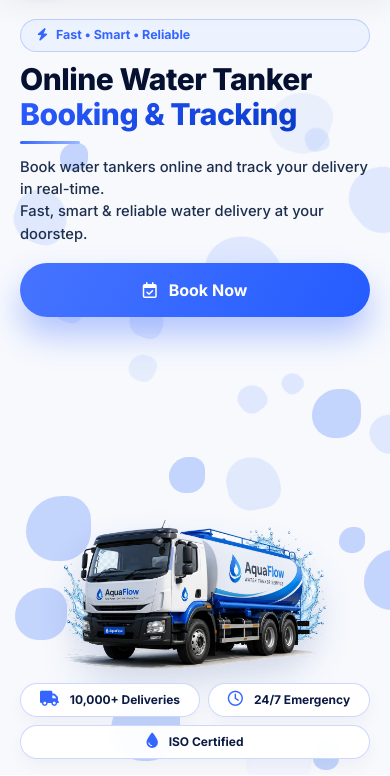
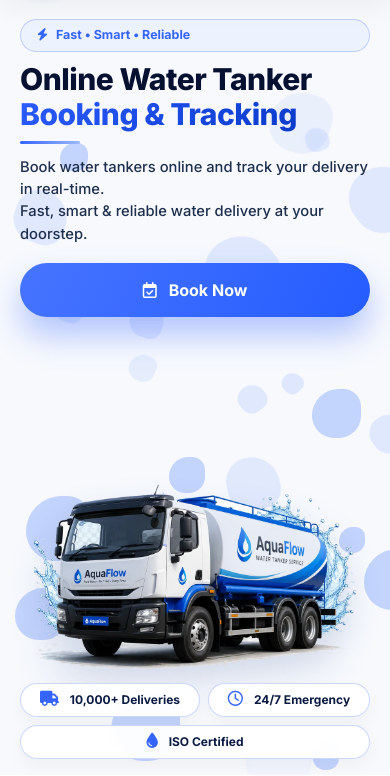
Before and after one commit to Kruthibhebbar/Aqua-Flow-Project, a Flask app: page / in a window 390 px wide. Shown: the part 69-845 px from the top of the page. Run offline with Flask 3, Linux system fonts and the light colour scheme.

Commit message:
Mobile View Change

```diff
--- a/templates/index.html
+++ b/templates/index.html
@@ -267,8 +267,8 @@
             height: 100%;
             background-image: url("{{ url_for('static', filename='images/aquaflow-truck-hero.webp') }}");
             background-repeat: no-repeat;
-            background-size: clamp(420px, 32vw, 520px) auto;
-            background-position: right 40px center;
+            background-size: clamp(480px, 38vw, 600px) auto;
+            background-position: right 110px center;
             opacity: 1;
             pointer-events: none;
             z-index: 0;
@@ -948,12 +948,13 @@
             }
             .hero-mobile-image {
                 display: block;
-                /* AquaFlow truck: sized to ~78% of the available width so it
-                   reads as the hero's centerpiece without feeling oversized */
-                width: 78%;
-                max-width: 78%;
+                /* AquaFlow truck: enlarged so it reads as a bold centerpiece */
+                width: 94%;
+                max-width: 94%;
                 height: auto;
                 flex-shrink: 0;
+                margin-left: auto;
+                margin-right: auto;
                 /* margin-top: auto is the ONE flexible gap in this column —
                    it soaks up whatever vertical space is left after the
                    text/button above, pushing the image + the feature
@@ -993,9 +994,11 @@
                 font-size: 1rem;
             }
             .hero-mobile-image {
-                width: 75%;
-                max-width: 75%;
+                width: 92%;
+                max-width: 92%;
                 margin: auto auto 10px;
+                margin-left: auto;
+                margin-right: auto;
             }
             .trust-stats {
                 margin-top: 0;
```
Also changed, not shown: 1 other file.
